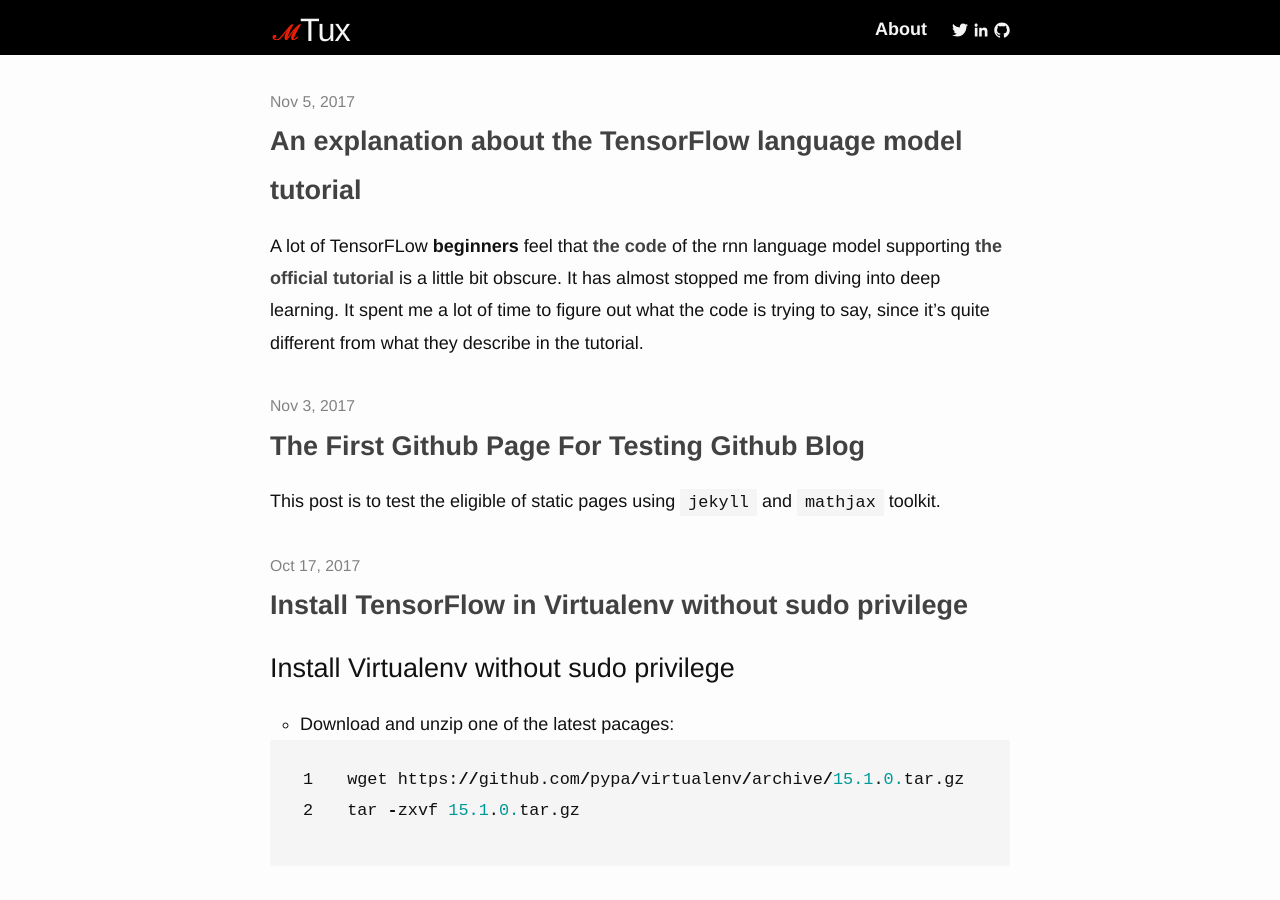
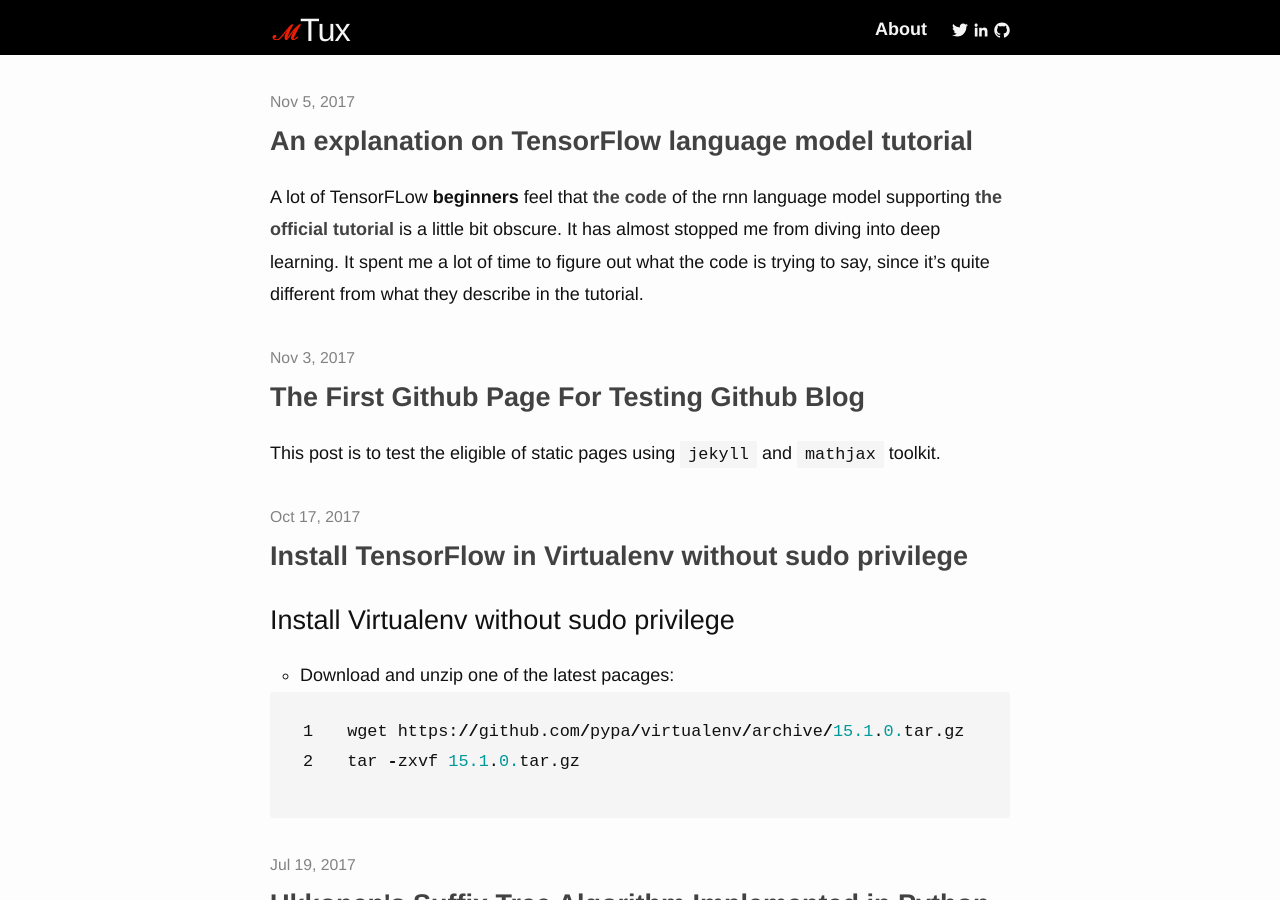
Before and after one commit to mutux/mutux.github.io, a Jekyll site: the page built from index.html, in a window 1280 px wide and 900 px high. Built offline with Jekyll 4.4.1, drawn with Linux system fonts in a browser that asks for light colours; the list of posts is cut into pages by our own code.

Commit message:
tf tut update

```diff
--- a/_posts/2017-11-05-explanation-on-the-tutorial-of-ptb-lm.md
+++ b/_posts/2017-11-05-explanation-on-the-tutorial-of-ptb-lm.md
@@ -1,6 +1,6 @@
 ---
 layout: post
-title:  "An explanation about the TensorFlow language model tutorial"
+title:  "An explanation on TensorFlow language model tutorial"
 date:   2017-11-05 13:10:36 -0400
 comment_id: 6
 ---
```
